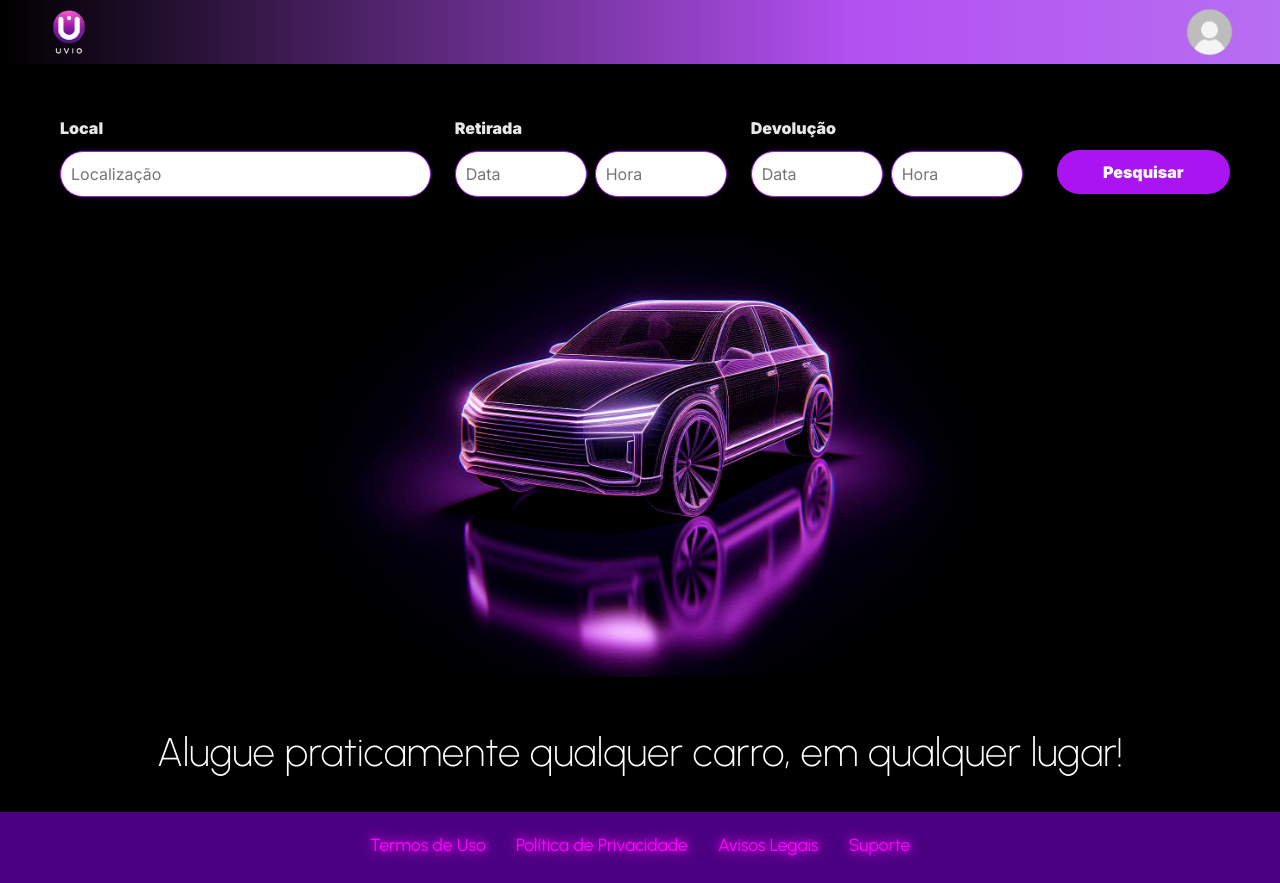
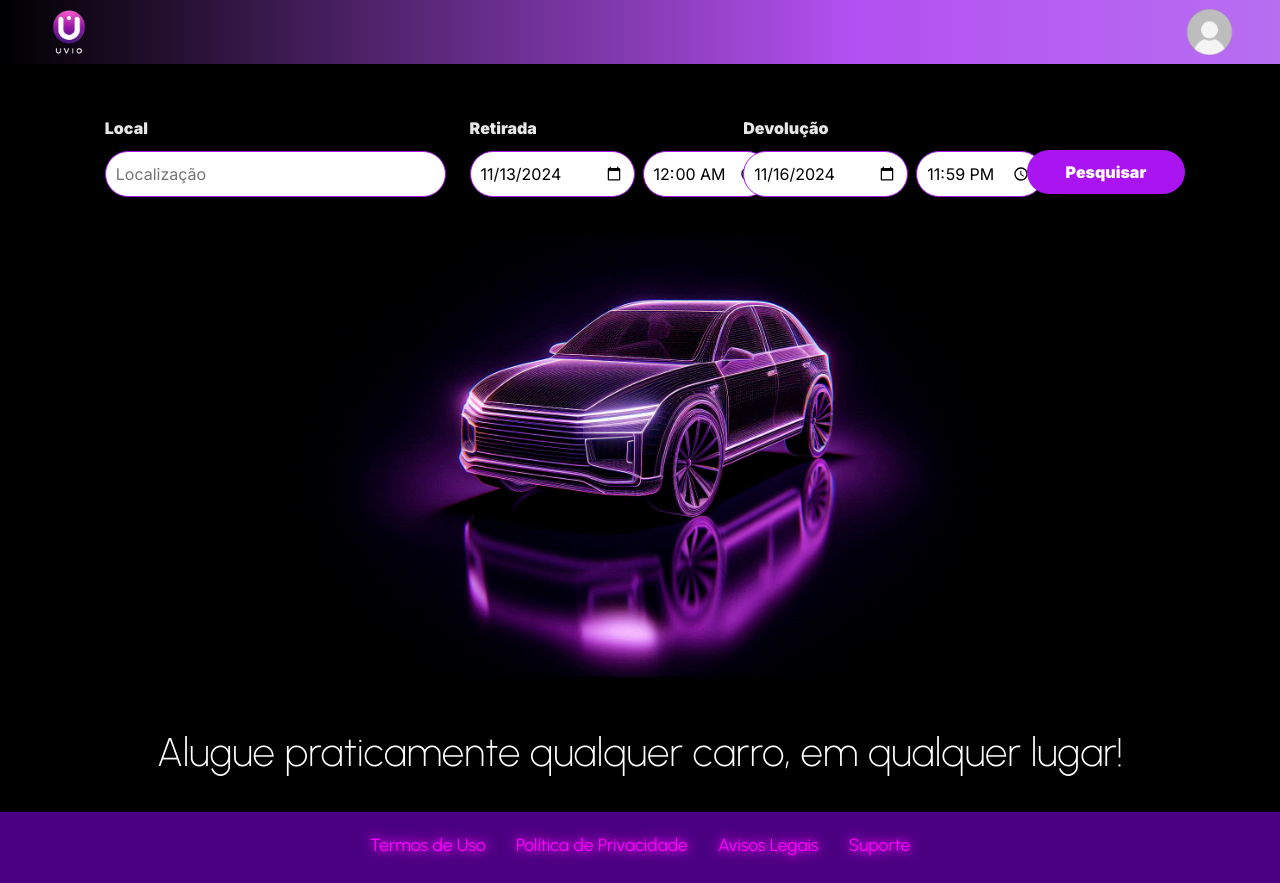
Before and after one commit to Rafacardososantos/iron-horse-front-end, a React (Vite) app in the folder iron-horse-front-end/: page / in a window 1280 px wide. Built offline with nearby package versions, Linux system fonts and the light colour scheme.

Commit message:
refactor: add date from now up to 3 days default

```diff
--- a/iron-horse-front-end/src/components/SearchBar/SearchBar.jsx
+++ b/iron-horse-front-end/src/components/SearchBar/SearchBar.jsx
@@ -1,4 +1,4 @@
-import { useState } from "react";
+import { useEffect, useState } from "react";
 import { Row, Col } from 'react-bootstrap';
 import "./SearchBar.css";
 import { useNavigate } from "react-router-dom";
@@ -16,13 +16,22 @@ const SearchBar = () => {
   const [page, setPage] = useState(0);
   const [size, setSize] = useState(10);
 
+  const formatDateTime = (date, time) => {
+    if (!date) return null;
+    const formattedTime = time || (date === startDate ? '00:00' : '23:59');
+    return `${date}T${formattedTime}:00`;
+  };
+
   const handleSearch = async () => {
     try {
+      const formattedStartDateTime = formatDateTime(startDate, startTime);
+      const formattedEndDateTime = formatDateTime(endDate, endTime);
+
       const response = await api.get('/cars/search', {
         params: {
           city,
-          startDate,
-          endDate,
+          startDate: formattedStartDateTime,
+          endDate: formattedEndDateTime,
           startTime,
           endTime,
           page,
@@ -42,6 +51,18 @@ const SearchBar = () => {
       console.error("Erro ao realizar a busca:", error);
     }
   };
+
+  useEffect(() => {
+    const today = new Date();
+    const threeDaysLater = new Date();
+    threeDaysLater.setDate(today.getDate() + 3);
+
+    setStartDate(today.toISOString().split('T')[0]);
+    setStartTime('00:00'); // Hora inicial
+
+    setEndDate(threeDaysLater.toISOString().split('T')[0]);
+    setEndTime('23:59'); // Hora final
+  }, []);
 
   return (
     <div className="main-search-container">
@@ -66,21 +87,17 @@ const SearchBar = () => {
               <input
                 id="start-date"
                 className="date-input"
-                type={startDate === "" ? "text" : "date"}
+                type="date"
                 placeholder="Data"
                 value={startDate}
-                onFocus={(e) => (e.target.type = "date")}
-                onBlur={(e) => (e.target.type = startDate ? "date" : "text")}
                 onChange={(e) => setStartDate(e.target.value)}
               />
               <input
                 id="start-time"
                 className="time-input"
-                type={startTime === "" ? "text" : "time"}
+                type="time"
                 placeholder="Hora"
                 value={startTime}
-                onFocus={(e) => (e.target.type = "time")}
-                onBlur={(e) => (e.target.type = startTime ? "time" : "text")}
                 onChange={(e) => setStartTime(e.target.value)}
               />
             </div>
@@ -94,21 +111,17 @@ const SearchBar = () => {
               <input
                 id="end-date"
                 className="date-input"
-                type={endDate === "" ? "text" : "date"}
+                type="date"
                 placeholder="Data"
                 value={endDate}
-                onFocus={(e) => (e.target.type = "date")}
-                onBlur={(e) => (e.target.type = endDate ? "date" : "text")}
                 onChange={(e) => setEndDate(e.target.value)}
               />
               <input
                 id="end-time"
                 className="time-input"
-                type={endTime === "" ? "text" : "time"}
+                type="time"
                 placeholder="Hora"
                 value={endTime}
-                onFocus={(e) => (e.target.type = "time")}
-                onBlur={(e) => (e.target.type = endTime ? "time" : "text")}
                 onChange={(e) => setEndTime(e.target.value)}
               />
             </div>
```
